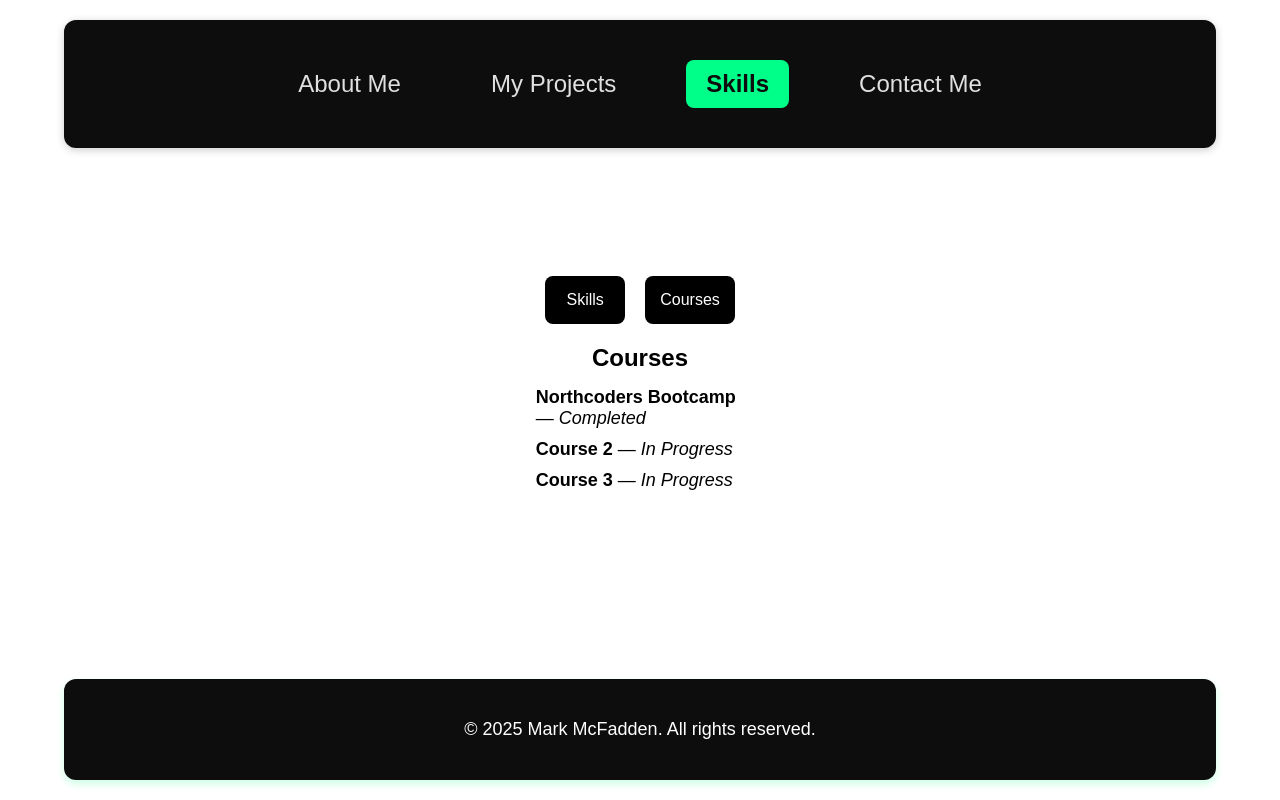
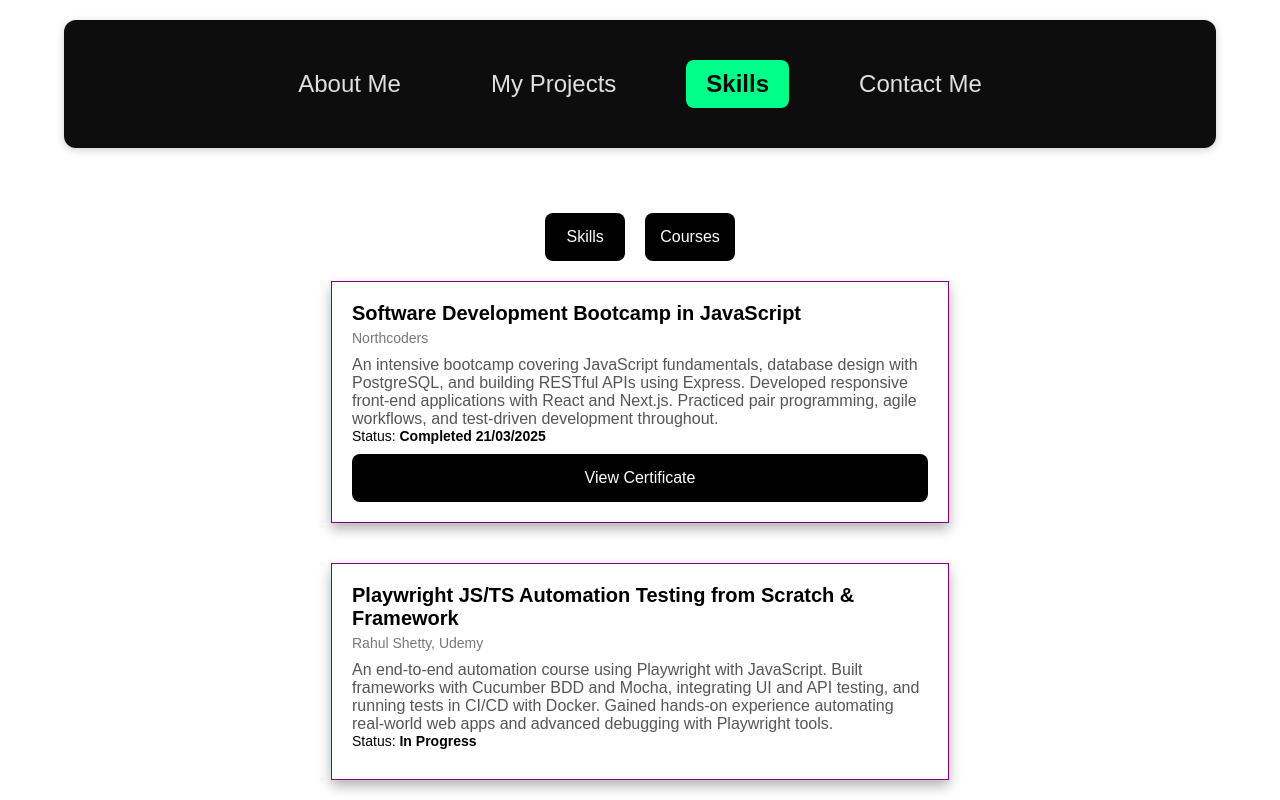
Before and after one commit to markamcfadden/myportfolio, a React (Vite) app: page /skills in a window 1280 px wide. Both pictures are taken after a click on the button "Courses". Shown: the top 800 px of the page. Built offline with nearby package versions, Linux system fonts and the light colour scheme.

Commit message:
developing skills page component

```diff
--- a/src/components/Skiils.jsx
+++ b/src/components/Skiils.jsx
@@ -1,5 +1,6 @@
 import styled from "styled-components";
 import { useState } from "react";
+import CourseCard from "./CourseCard";
 import {
   SiJavascript,
   SiTypescript,
@@ -92,9 +93,30 @@ function Skills() {
   ];
 
   const courses = [
-    { name: "Northcoders Bootcamp", status: "Completed" },
-    { name: "Course 2", status: "In Progress" },
-    { name: "Course 3", status: "In Progress" },
+    {
+      name: "Software Development Bootcamp in JavaScript",
+      provider: "Northcoders",
+      description:
+        "An intensive bootcamp covering JavaScript fundamentals, database design with PostgreSQL, and building RESTful APIs using Express. Developed responsive front-end applications with React and Next.js. Practiced pair programming, agile workflows, and test-driven development throughout.",
+      status: "Completed 21/03/2025",
+      certificateLink: "https://example.com/certificate1",
+    },
+    {
+      name: "Playwright JS/TS Automation Testing from Scratch & Framework",
+      provider: "Rahul Shetty, Udemy",
+      description:
+        "An end-to-end automation course using Playwright with JavaScript. Built frameworks with Cucumber BDD and Mocha, integrating UI and API testing, and running tests in CI/CD with Docker. Gained hands-on experience automating real-world web apps and advanced debugging with Playwright tools.",
+      status: "In Progress",
+      certificateLink: null,
+    },
+    {
+      name: "The Complete JavaScript Course 2025: From Zero to Expert!",
+      provider: "Jonas Schmedtmann, Udemy",
+      description:
+        "A complete JavaScript Course, mastering modern JavaScript from basics to advanced concepts. Built projects like a bankist app, mapty, and forkify, applying OOP, asynchronous JavaScript, and real-world problem solving.",
+      status: "In Progress",
+      certificateLink: null,
+    },
   ];
 
   return (
@@ -150,17 +172,20 @@ function Skills() {
           </SkillsRow>
         </SectionContainer>
       )}
-
       {activeSection === "courses" && (
         <SectionContainer>
-          <SectionTitle>Courses</SectionTitle>
-          <CourseList>
+          <CoursesGrid>
             {courses.map((course) => (
-              <CourseItem key={course.name}>
-                <strong>{course.name}</strong> — <em>{course.status}</em>
-              </CourseItem>
+              <CourseCard
+                key={course.name}
+                title={course.name}
+                provider={course.provider}
+                description={course.description}
+                status={course.status}
+                certificateLink={course.certificateLink}
+              />
             ))}
-          </CourseList>
+          </CoursesGrid>
         </SectionContainer>
       )}
     </Container>
@@ -258,12 +283,9 @@ const SkillName = styled.span`
   margin-top: 8px;
 `;
 
-const CourseList = styled.ul`
-  list-style: none;
-  padding: 0;
+const CoursesGrid = styled.div`
+  display: flex;
+  flex-direction: column;
+  gap: 20px;
+  align-items: center;
 `;
-
-const CourseItem = styled.li`
-  margin-bottom: 10px;
-  font-size: 18px;
-`;
```
